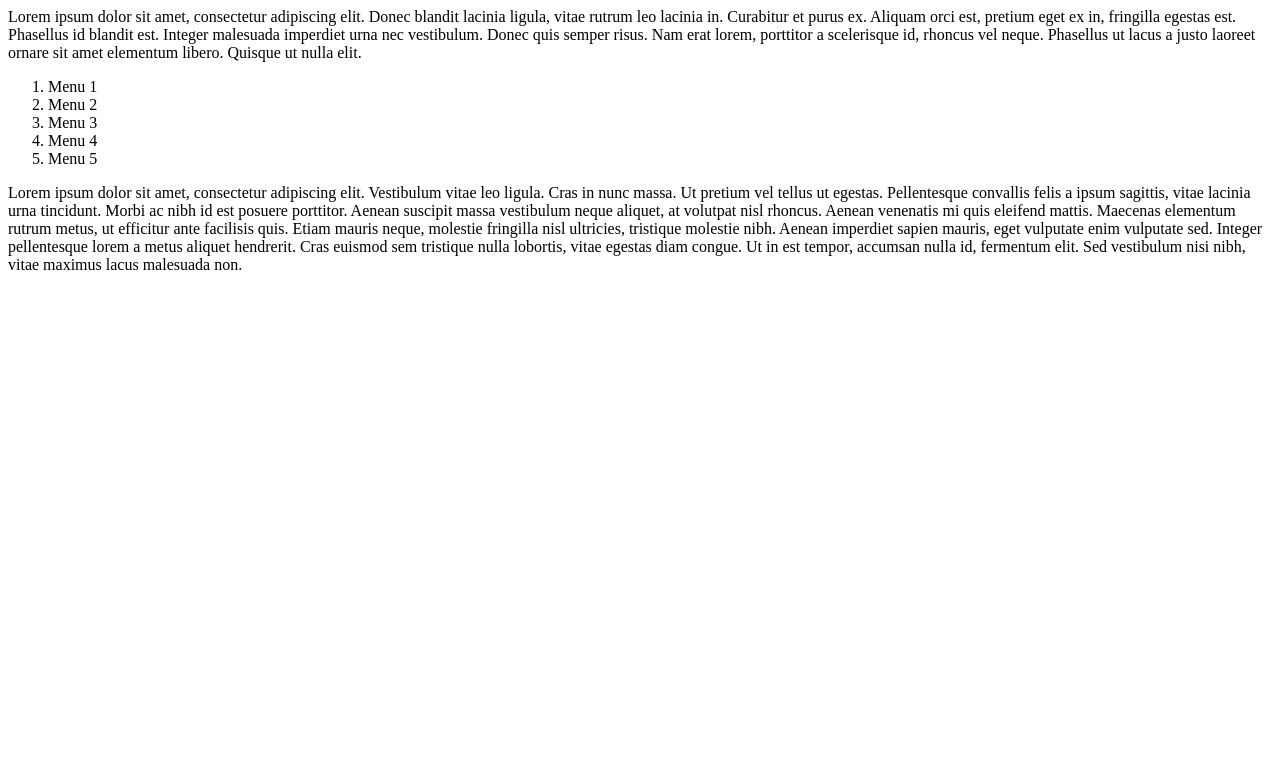
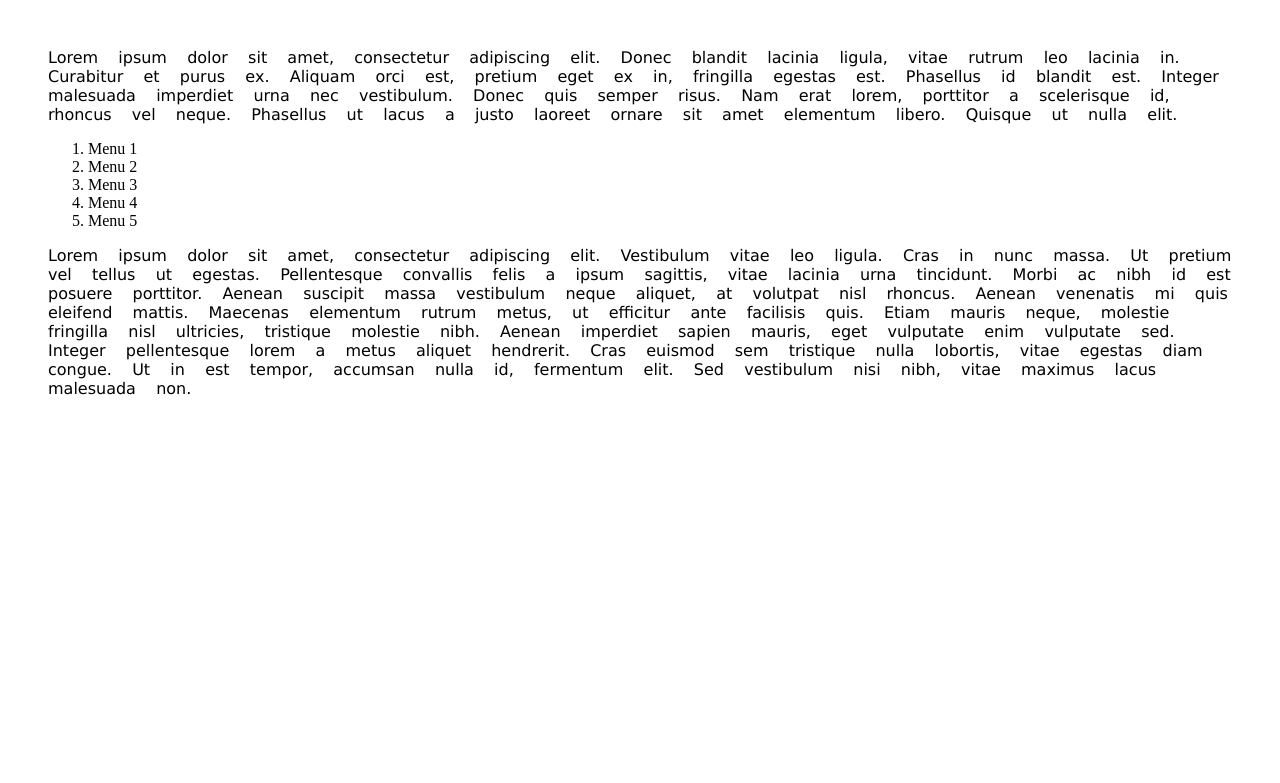
Before and after one commit to julianet96/intro, a PHP site: page /capes.html in a window 1280 px wide. Shown: the top 783 px of the page. Run offline with PHP 8.4, Linux system fonts and the light colour scheme.

Commit message:
he copiat el codi den guiem

```diff
--- a/css/estil.css
+++ b/css/estil.css
@@ -1,2 +1,11 @@
-body{
+body{ margin: 0.5in;
 }
+h1 { line-height: 2cm; }
+
+p { word-spacing: 4mm; }
+
+p { color: black; font-family: Verdana; }
+
+a { font-size: 12pt }
+
+span { font-size: 1pc }
```
